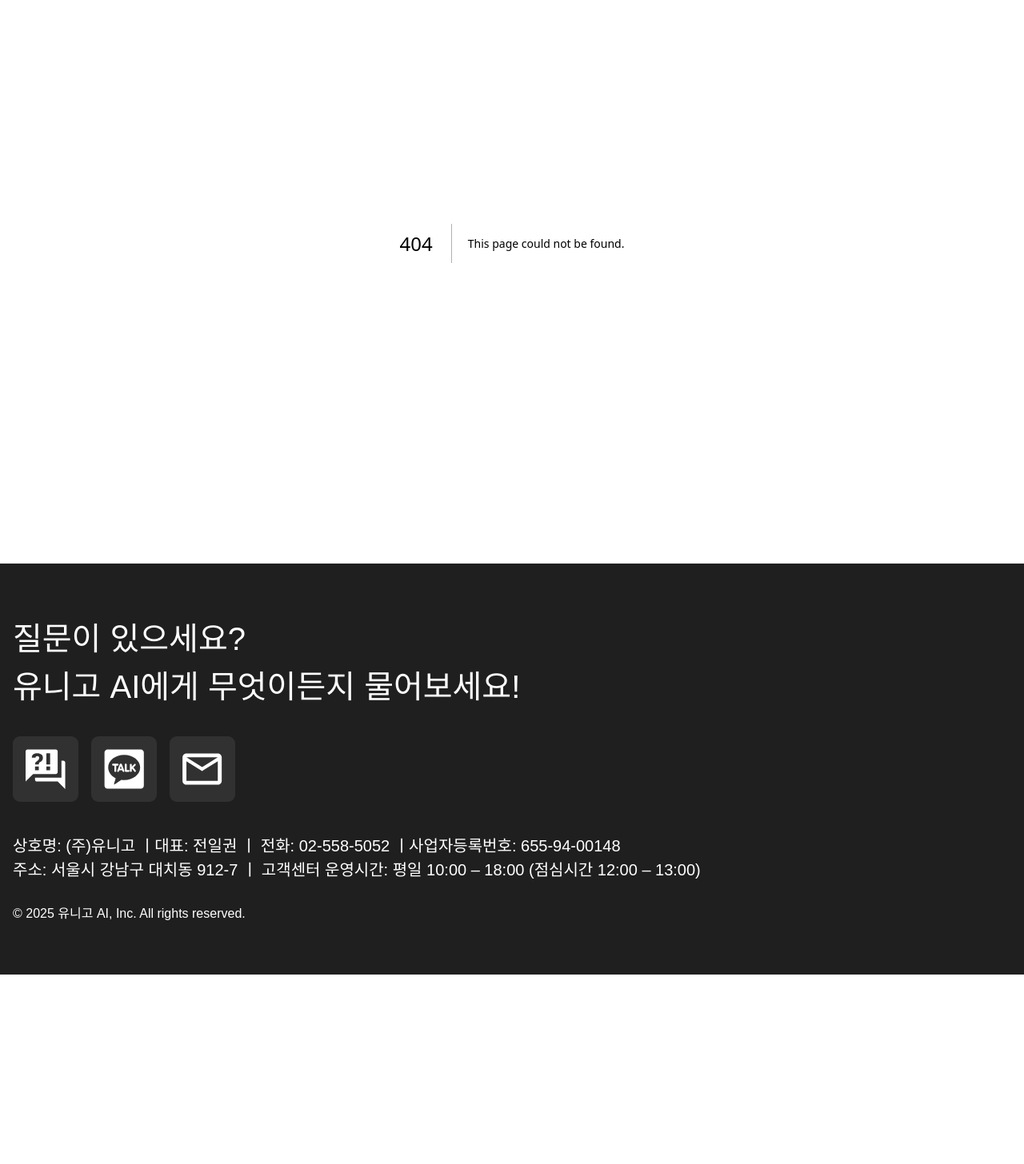
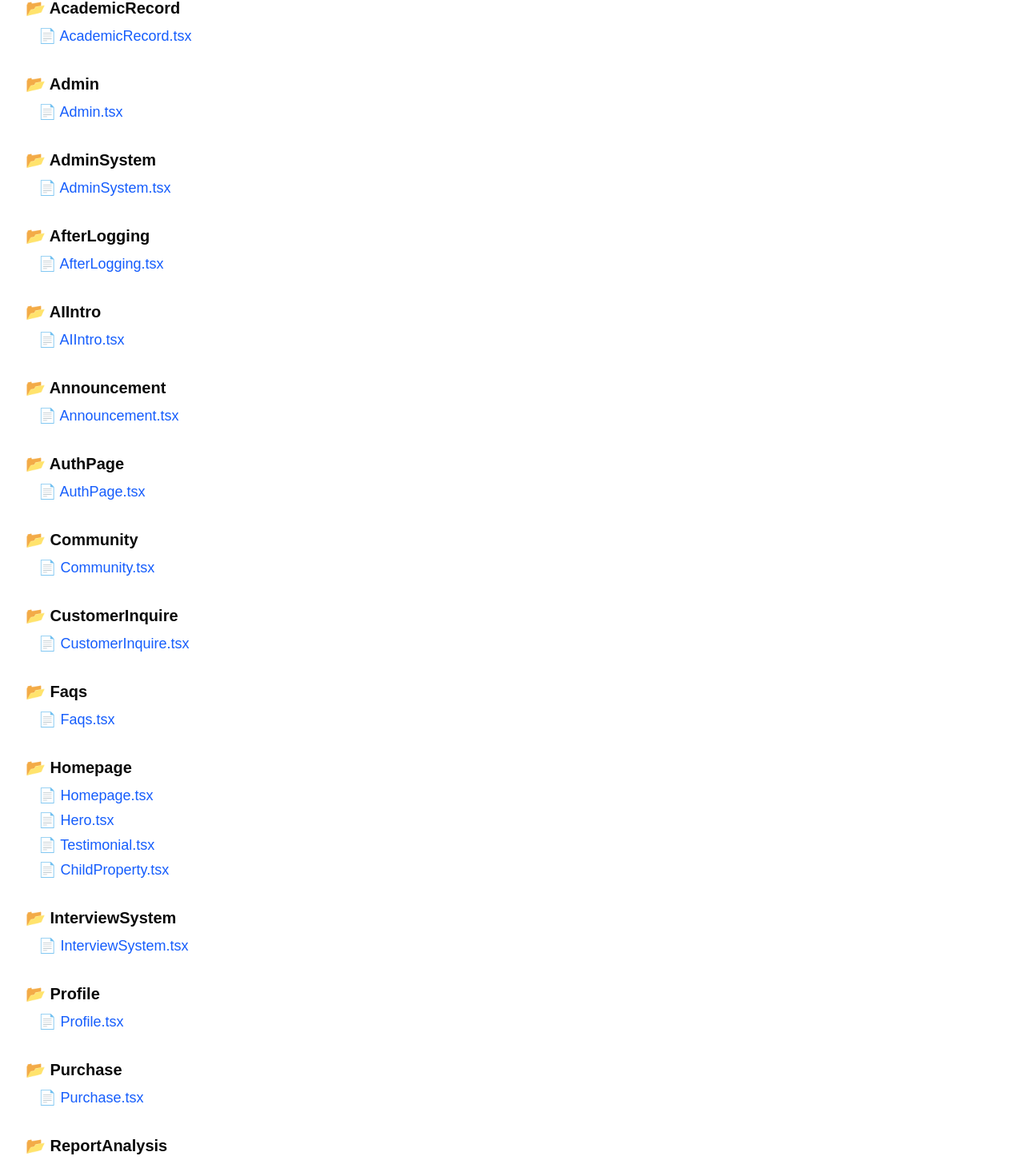
Before and after one commit to yeol3632/unigo-sitemap, a Next.js app: page /sitemap in a window 1280 px wide. Before the commit this address had no page. Shown: the part 192-1648 px from the top of the page at 80% size. Before the commit the page ends 1411 px from the top, so only its background shows below. Built offline with nearby package versions, Linux system fonts and the light colour scheme; a web font is replaced by a local one.

Commit message:
Update sitemap main page and restructure for routing

```diff
--- a/src/app/page.tsx
+++ b/src/app/page.tsx
@@ -1,9 +1,56 @@
-import Homepage from "@/components/page-components/Homepage/Homepage";
+// src/app/page.tsx
 
-export default function Home() {
-	return (
-		<>
-			<Homepage />
-		</>
-	);
+import Link from 'next/link';
+import { Metadata } from 'next';
+import fs from 'fs';
+import path from 'path';
+
+export const metadata: Metadata = {
+  title: 'Tomato AI Sitemap',
+  description: 'Complete Sitemap & Navigation Directory for all components',
+};
+
+function getPageComponentsStructure(basePath: string, routePrefix = ''): { name: string; path: string }[] {
+  const entries = fs.readdirSync(basePath, { withFileTypes: true });
+
+  return entries.flatMap((entry) => {
+    const entryPath = path.join(basePath, entry.name);
+    const relativePath = routePrefix + '/' + entry.name;
+
+    if (entry.isDirectory()) {
+      const nested = getPageComponentsStructure(entryPath, relativePath);
+      return nested.length ? nested : [{ name: entry.name, path: relativePath }];
+    } else if (entry.name.endsWith('.tsx')) {
+      const pageName = entry.name.replace('.tsx', '');
+      return [{ name: pageName, path: routePrefix + '/' + pageName }];
+    }
+    return [];
+  });
 }
+
+const Sitemap = () => {
+  const componentsPath = path.join(process.cwd(), 'src', 'components', 'page-components');
+  const pages = getPageComponentsStructure(componentsPath);
+
+  return (
+    <main className="max-w-4xl mx-auto py-10 px-6">
+      <h1 className="text-3xl font-bold mb-6 text-center">UNIGO AI Sitemap
+      </h1>
+      <p className="text-center text-gray-600 mb-10">
+        Explore all available routes and pages for testing or development.
+      </p>
+
+      <ul className="space-y-4">
+        {pages.map((page) => (
+          <li key={page.path} className="bg-white shadow p-4 rounded border hover:bg-gray-50">
+            <Link href={page.path}>
+              <span className="text-blue-600 hover:underline">{page.path}</span>
+            </Link>
+          </li>
+        ))}
+      </ul>
+    </main>
+  );
+};
+
+export default Sitemap;
--- /dev/null
+++ b/src/app/sitemap/page.tsx
@@ -0,0 +1,134 @@
+import Link from 'next/link';
+
+const pages = [
+  {
+    category: 'AcademicRecord',
+    pages: [
+      { name: 'AcademicRecord.tsx', path: '/page-components/AcademicRecord/AcademicRecord.tsx' },
+    ],
+  },
+  {
+    category: 'Admin',
+    pages: [
+      { name: 'Admin.tsx', path: '/page-components/Admin/Admin.tsx' },
+    ],
+  },
+  {
+    category: 'AdminSystem',
+    pages: [
+      { name: 'AdminSystem.tsx', path: '/page-components/AdminSystem/AdminSystem.tsx' },
+    ],
+  },
+  {
+    category: 'AfterLogging',
+    pages: [
+      { name: 'AfterLogging.tsx', path: '/page-components/AfterLogging/AfterLogging.tsx' },
+    ],
+  },
+  {
+    category: 'AIIntro',
+    pages: [
+      { name: 'AIIntro.tsx', path: '/page-components/AIIntro/AIIntro.tsx' },
+    ],
+  },
+  {
+    category: 'Announcement',
+    pages: [
+      { name: 'Announcement.tsx', path: '/page-components/Announcement/Announcement.tsx' },
+    ],
+  },
+  {
+    category: 'AuthPage',
+    pages: [
+      { name: 'AuthPage.tsx', path: '/page-components/AuthPage/AuthPage.tsx' },
+    ],
+  },
+  {
+    category: 'Community',
+    pages: [
+      { name: 'Community.tsx', path: '/page-components/Community/Community.tsx' },
+    ],
+  },
+  {
+    category: 'CustomerInquire',
+    pages: [
+      { name: 'CustomerInquire.tsx', path: '/page-components/CustomerInquire/CustomerInquire.tsx' },
+    ],
+  },
+  {
+    category: 'Faqs',
+    pages: [
+      { name: 'Faqs.tsx', path: '/page-components/Faqs/Faqs.tsx' },
+    ],
+  },
+  {
+    category: 'Homepage',
+    pages: [
+      { name: 'Homepage.tsx', path: '/page-components/Homepage/Homepage.tsx' },
+      { name: 'Hero.tsx', path: '/page-components/Homepage/components/Hero.tsx' },
+      { name: 'Testimonial.tsx', path: '/page-components/Homepage/components/Testimonial.tsx' },
+      { name: 'ChildProperty.tsx', path: '/page-components/Homepage/components/ChildProperty.tsx' },
+    ],
+  },
+  {
+    category: 'InterviewSystem',
+    pages: [
+      { name: 'InterviewSystem.tsx', path: '/page-components/InterviewSystem/InterviewSystem.tsx' },
+    ],
+  },
+  {
+    category: 'Profile',
+    pages: [
+      { name: 'Profile.tsx', path: '/page-components/Profile/Profile.tsx' },
+    ],
+  },
+  {
+    category: 'Purchase',
+    pages: [
+      { name: 'Purchase.tsx', path: '/page-components/Purchase/Purchase.tsx' },
+    ],
+  },
+  {
+    category: 'ReportAnalysis',
+    pages: [
+      { name: 'ReportAnalysis.tsx', path: '/page-components/ReportAnalysis/ReportAnalysis.tsx' },
+    ],
+  },
+  {
+    category: 'StudentRecord',
+    pages: [
+      { name: 'StudentRecord.tsx', path: '/page-components/StudentRecord/StudentRecord.tsx' },
+    ],
+  },
+  {
+    category: 'Teacher',
+    pages: [
+      { name: 'Teacher.tsx', path: '/page-components/Teacher/Teacher.tsx' },
+    ],
+  },
+];
+
+export default function Sitemap() {
+  return (
+    <div className="p-8">
+      <h1 className="text-3xl font-bold mb-6">UNIGO AI Sitemap
+      </h1>
+      {pages.map((group) => (
+        <div key={group.category} className="mb-8">
+          <h2 className="text-xl font-semibold mb-2">📂 {group.category}
+          </h2>
+          <ul className="space-y-1 ml-4">
+            {group.pages.map((page) => (
+              <li key={page.path}>
+                <Link href={page.path}>
+                  <span className="text-blue-600 hover:underline">📄 {page.name}
+                  </span>
+                </Link>
+              </li>
+            ))}
+          </ul>
+        </div>
+      ))}
+    </div>
+  );
+}
```
